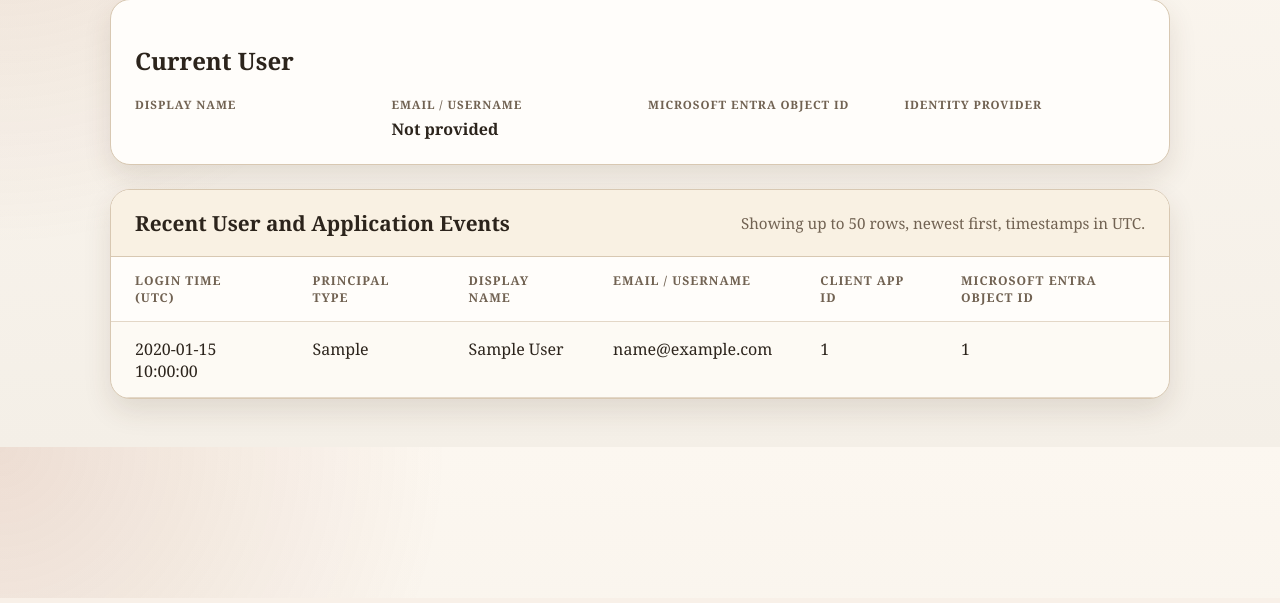
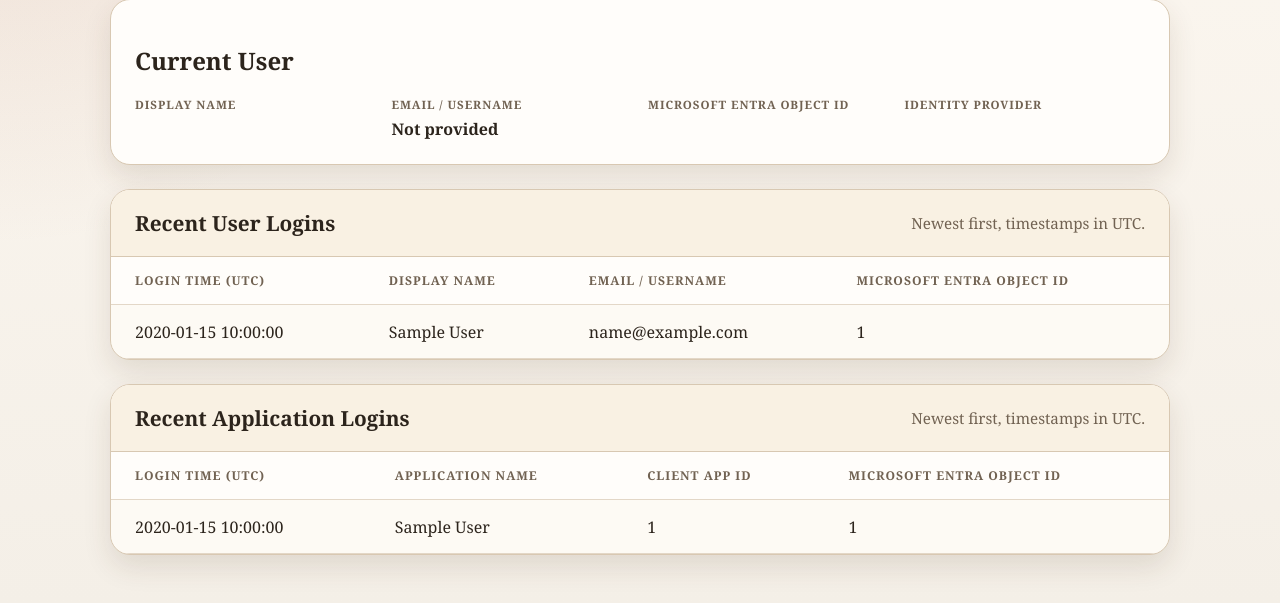
Before and after one commit to catay/azure-webapp-sql-auth, a Python web app: template templates/dashboard.html in a window 1280 px wide. Shown: the part 202-805 px from the top of the page. Run offline with Jinja, Linux system fonts and the light colour scheme; the template is opened without the code that fills it: most values are stand-ins (such as "Sample title", 1, 10 or a date in 2020).

Commit message:
feat(dashboard): split login event tables

```diff
--- a/app.py
+++ b/app.py
@@ -129,7 +129,10 @@ def create_app(test_config=None):
             "dashboard.html",
             page_title="Application Login Dashboard",
             current_user=user,
-            login_rows=rows,
+            user_login_rows=[row for row in rows if row["principal_type"] == "user"],
+            application_login_rows=[
+                row for row in rows if row["principal_type"] == "application"
+            ],
             api_logins_url=url_for("api_logins"),
             clear_logins_url=url_for("clear_logins"),
             clear_logins_allowed=_can_clear_logins(user),
--- a/templates/dashboard.html
+++ b/templates/dashboard.html
@@ -134,6 +134,11 @@
       .user-card {
         padding: 1.5rem;
         margin-bottom: 1.5rem;
+      }
+
+      .table-stack {
+        display: grid;
+        gap: 1.5rem;
       }
 
       .user-grid {
@@ -275,11 +280,12 @@
         </div>
       </section>
 
-      <section class="table-card" aria-labelledby="recent-logins-heading">
+      <div class="table-stack">
+        <section class="table-card" aria-labelledby="recent-user-logins-heading">
           <div class="table-header">
-          <h2 id="recent-logins-heading">Recent User and Application Events</h2>
+            <h2 id="recent-user-logins-heading">Recent User Logins</h2>
             <div class="table-actions">
-            <span>Showing up to 50 rows, newest first, timestamps in UTC.</span>
+              <span>Newest first, timestamps in UTC.</span>
               {% if clear_logins_allowed %}
               <form class="danger-form" method="post" action="{{ clear_logins_url }}">
                 <button class="danger-button" type="submit">
@@ -290,26 +296,22 @@
             </div>
           </div>
 
-        {% if login_rows %}
+          {% if user_login_rows %}
           <table>
             <thead>
               <tr>
                 <th>Login Time (UTC)</th>
-              <th>Principal Type</th>
                 <th>Display Name</th>
                 <th>Email / Username</th>
-              <th>Client App ID</th>
                 <th>Microsoft Entra Object ID</th>
               </tr>
             </thead>
             <tbody>
-            {% for row in login_rows %}
+              {% for row in user_login_rows %}
               <tr>
                 <td>{{ row.login_at }}</td>
-              <td>{{ row.principal_type }}</td>
                 <td>{{ row.display_name }}</td>
                 <td>{{ row.email or "Not provided" }}</td>
-              <td>{{ row.client_app_id or "Not provided" }}</td>
                 <td>{{ row.aad_object_id }}</td>
               </tr>
               {% endfor %}
@@ -317,10 +319,47 @@
           </table>
           {% else %}
           <div class="empty-state">
-          No user or application events have been recorded yet.
+            No user logins have been recorded yet.
           </div>
           {% endif %}
         </section>
+
+        <section class="table-card" aria-labelledby="recent-application-logins-heading">
+          <div class="table-header">
+            <h2 id="recent-application-logins-heading">Recent Application Logins</h2>
+            <div class="table-actions">
+              <span>Newest first, timestamps in UTC.</span>
+            </div>
+          </div>
+
+          {% if application_login_rows %}
+          <table>
+            <thead>
+              <tr>
+                <th>Login Time (UTC)</th>
+                <th>Application Name</th>
+                <th>Client App ID</th>
+                <th>Microsoft Entra Object ID</th>
+              </tr>
+            </thead>
+            <tbody>
+              {% for row in application_login_rows %}
+              <tr>
+                <td>{{ row.login_at }}</td>
+                <td>{{ row.display_name }}</td>
+                <td>{{ row.client_app_id }}</td>
+                <td>{{ row.aad_object_id }}</td>
+              </tr>
+              {% endfor %}
+            </tbody>
+          </table>
+          {% else %}
+          <div class="empty-state">
+            No application logins have been recorded yet.
+          </div>
+          {% endif %}
+        </section>
+      </div>
     </main>
   </body>
 </html>
```
Also changed, not shown: docs/spec.md (+12 -7 lines), tests/test_app.py (+4 -1 lines). Lines whose indentation alone changed are shown as unchanged.
